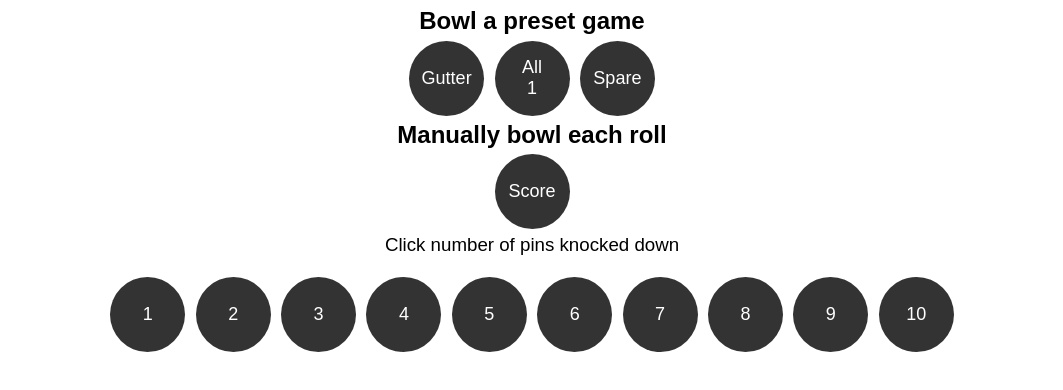
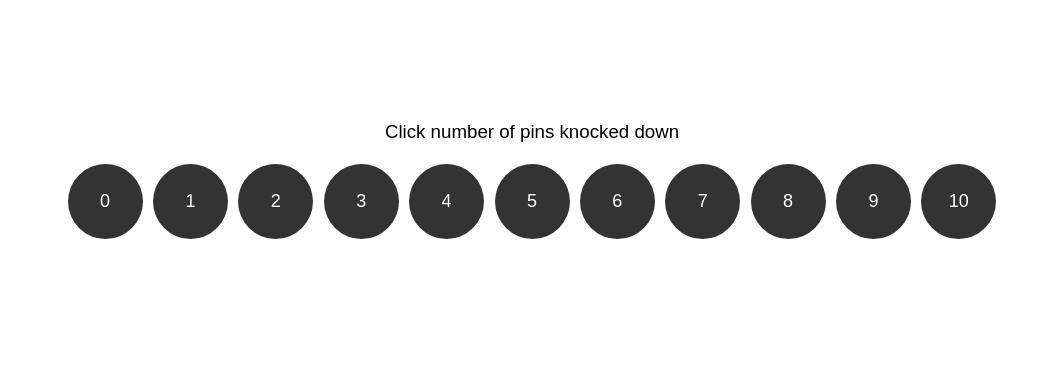
Before and after one commit to Jays-T/bowling_calculator, a plain HTML site: page index.html in a window 1280 px wide. Shown: the part 344-734 px from the top of the page, without its empty margins (108-1171 px from the left). Drawn offline with nearby package versions, Linux system fonts and the light colour scheme.

Commit message:
remove preset game options

```diff
--- a/app.js
+++ b/app.js
@@ -1,8 +1,6 @@
 const gameBoard = Vue.createApp({
     data() {
         return {
-            presetOptions: 'Bowl a preset game',
-            manualOptions: 'Manually bowl each roll',
             board: 'Click number of pins knocked down',
             frames: {},
             score: 0,
--- a/index.html
+++ b/index.html
@@ -23,18 +23,9 @@
             </div>
         </div>
     </div>
-    <h2>{{ presetOptions }}</h2>
-    <div class="test-pins">
-        <button v-on:click="bowlGutterGame()">Gutter</button>
-        <button v-on:click="bowlAllOnes()">All 1</button>
-        <button v-on:click="bowlSpare()">Spare</button>
-    </div>
-    <h2>{{ manualOptions }}</h2>
-    <div class="pins">
-        <button v-on:click="getScore()">Score</button>
-    </div>
     <h3>{{ board }}</h3>
     <div class="test-pins">
+        <button v-on:click="bowl(0)">0</button>
         <button v-on:click="bowl(`${pin}`)" v-for="pin of pins">{{ pin }}</button>
     </div>
 </div>
```
